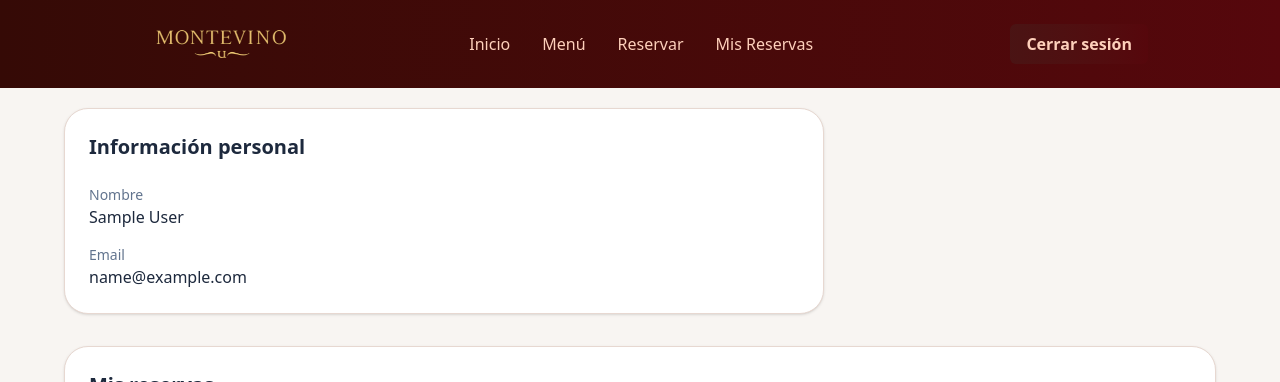
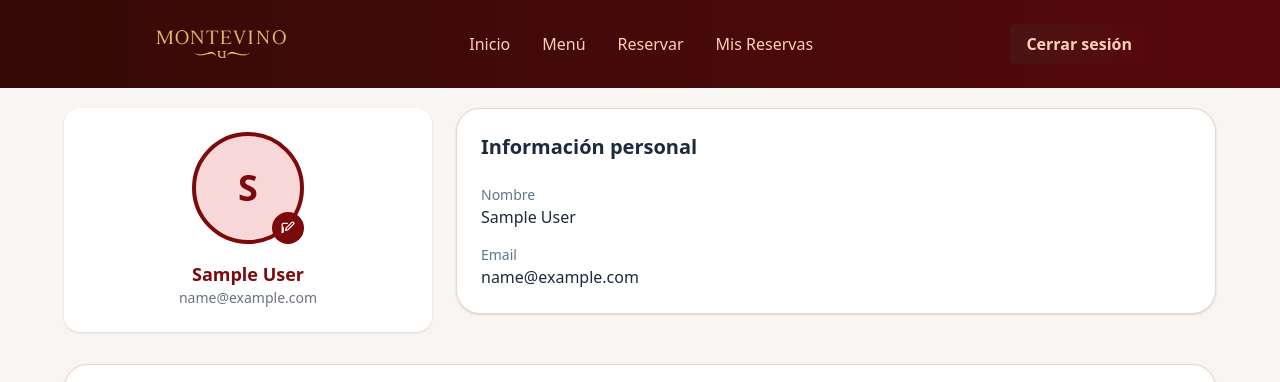
Before and after one commit to montevinoPF/Montevino-Front, a Next.js app in the folder front/: page /dashboard-user in a window 1280 px wide. Shown: the top 382 px of the page. Built offline with nearby package versions, Linux system fonts and the light colour scheme; sample sign-in values are in the browser's storage.

Commit message:
en proceso de img dashboard-user

```diff
--- a/front/package.json
+++ b/front/package.json
@@ -28,6 +28,7 @@
   },
   "devDependencies": {
     "@tailwindcss/postcss": "^4",
+    "@types/leaflet": "^1.9.21",
     "@types/node": "^20",
     "@types/react": "^19",
     "@types/react-dom": "^19",
--- a/front/src/app/dashboard-user/page.tsx
+++ b/front/src/app/dashboard-user/page.tsx
@@ -1,5 +1,6 @@
 "use client";
 
+import ProfileImage from "@/components/dashboard/ProfileImage";
 import ProfileInfo from "@/components/dashboard/ProfileInfo";
 import ReservationsSection from "@/components/dashboard/ReservationsSection";
 import Protected from "@/components/Protected";
@@ -17,6 +18,10 @@ export default function DashboardUser() {
         <div className="mx-auto max-w-6xl">
           <h1 className="mb-8 text-3xl font-bold text-[#7c090c]">Mi perfil</h1>
           <div className="grid gap-6 lg:grid-cols-3">
+
+            <div className="lg:col-span-1">
+              <ProfileImage />
+            </div>
             <div className="lg:col-span-2">
               <ProfileInfo
                 name={name}
--- a/front/src/components/dashboard/ProfileImage.tsx
+++ b/front/src/components/dashboard/ProfileImage.tsx
@@ -1,39 +1,106 @@
+"use client";
+
+import { useAuth } from "@/context/AuthContext";
+import { useState } from "react";
+
+export default function ProfileImage() {
+    const { userData, setUserData } = useAuth();
+    const [uploading, setUploading] = useState(false);
+    const [preview, setPreview] = useState<string | null>(
+        userData?.user?.image ?? null
+    );
+
+    const handleImageChange = async (e: React.ChangeEvent<HTMLInputElement>) => {
+        const file = e.target.files?.[0];
+        if (!file) return;
 
 
-// interface ProfileImageProps {
-//   name: string;
-//   email: string;
-// //   image: string;
-// }
+        setPreview(URL.createObjectURL(file));
+        setUploading(true);
 
-// export default function ProfileImage({
-//   name,
-//   email,
-//   image,
-// }: ProfileImageProps) {
-//   return (
-//     <div className="rounded-3xl border border-[#e7d8d1] bg-white p-6 shadow-sm">
-//       <div className="flex flex-col items-center text-center">
-//         <div className="h-32 w-32 overflow-hidden rounded-full border-4 border-[#7c090c]/10 shadow-md">
-//           <img
-//             src={image}
-//             alt="Foto de perfil"
-//             className="h-full w-full object-cover"
-//           />
-//         </div>
+        try {
+            const formData = new FormData();
+            formData.append("file", file);
 
-//         <h2 className="mt-4 text-xl font-semibold text-slate-800">
-//           {name}
-//         </h2>
+            const res = await fetch(
+                `${process.env.NEXT_PUBLIC_API_URL}/users/${userData?.user.id}`,
+                {
+                    method: "PATCH",
+                    headers: {
+                        Authorization: `Bearer ${userData?.token}`,
+                    },
+                    body: formData,
+                }
+            );
 
-//         <p className="mt-1 text-sm text-slate-500">
-//           {email}
-//         </p>
+            const data = await res.json();
+            console.log("respuesta del back:", data);
 
-//         <button className="mt-5 cursor-pointer rounded-xl bg-[#7c090c] px-4 py-2 text-sm font-medium text-white transition hover:opacity-90">
-//           Editar imagen
-//         </button>
-//       </div>
-//     </div>
-//   );
-// }
+            const imageUrl: string = data.user.imgUrl;
+
+            if (userData) {
+                const updated = {
+                    ...userData,
+                    user: { ...userData.user, image: imageUrl },
+                };
+                setUserData(updated);
+                localStorage.setItem("userSession", JSON.stringify(updated));
+            }
+
+            setPreview(imageUrl);
+        } catch (error) {
+            console.error("Error actualizando imagen:", error);
+        } finally {
+            setUploading(false);
+        }
+    };
+
+    return (
+        <div className="flex flex-col items-center gap-4 p-6 bg-white rounded-2xl shadow">
+            <div className="relative w-28 h-28">
+                {preview ? (
+                    <img
+                        src={preview}
+                        alt="Foto de perfil"
+                        className="w-28 h-28 rounded-full object-cover border-4 border-[#7c090c]"
+                    />
+                ) : (
+                    <div className="w-28 h-28 rounded-full bg-[#f8d7d8] border-4 border-[#7c090c] flex items-center justify-center">
+                        <span className="text-4xl font-bold text-[#7c090c]">
+                            {userData?.user.name?.charAt(0).toUpperCase() ?? "?"}
+                        </span>
+                    </div>
+                )}
+
+                <label
+                    htmlFor="profile-upload"
+                    className="absolute bottom-0 right-0 bg-[#7c090c] text-white rounded-full w-8 h-8 flex items-center justify-center cursor-pointer hover:bg-[#56070C] transition"
+                >
+                    {uploading ? (
+                        <svg className="animate-spin w-4 h-4" viewBox="0 0 24 24" fill="none">
+                            <circle className="opacity-25" cx="12" cy="12" r="10" stroke="white" strokeWidth="4" />
+                            <path className="opacity-75" fill="white" d="M4 12a8 8 0 018-8v8z" />
+                        </svg>
+                    ) : (
+                        <svg xmlns="http://www.w3.org/2000/svg" width="14" height="14" viewBox="0 0 24 24" fill="none" stroke="white" strokeWidth="2" strokeLinecap="round" strokeLinejoin="round">
+                            <path d="M11 4H4a2 2 0 0 0-2 2v14a2 2 0 0 0 2-2v-7" />
+                            <path d="M18.5 2.5a2.121 2.121 0 0 1 3 3L12 15l-4 1 1-4 9.5-9.5z" />
+                        </svg>
+                    )}
+                </label>
+                <input
+                    id="profile-upload"
+                    type="file"
+                    accept="image/*"
+                    className="hidden"
+                    onChange={handleImageChange}
+                />
+            </div>
+
+            <div className="text-center">
+                <p className="text-lg font-semibold text-[#7c090c]">{userData?.user.name}</p>
+                <p className="text-sm text-gray-500">{userData?.user.email}</p>
+            </div>
+        </div>
+    );
+}
--- a/front/src/services/reservations.service.ts
+++ b/front/src/services/reservations.service.ts
@@ -70,7 +70,7 @@ export async function getReservationWithDetails(
     typeof window !== "undefined"
       ? JSON.parse(localStorage.getItem("userSession") ?? "null")
       : null;
-  const token = session?.token;
+  // const token = session?.token;
 
   const headers: Record<string, string> = {
     "Content-Type": "application/json",
--- a/front/src/types/types.ts
+++ b/front/src/types/types.ts
@@ -63,6 +63,7 @@ export interface IUserSession {
     name: string;
     email: string;
     role: string;
+    image?: string;
   };
 }
 
```
Also changed, not shown: 1 other file (tests, documents, lock files or other folders).
